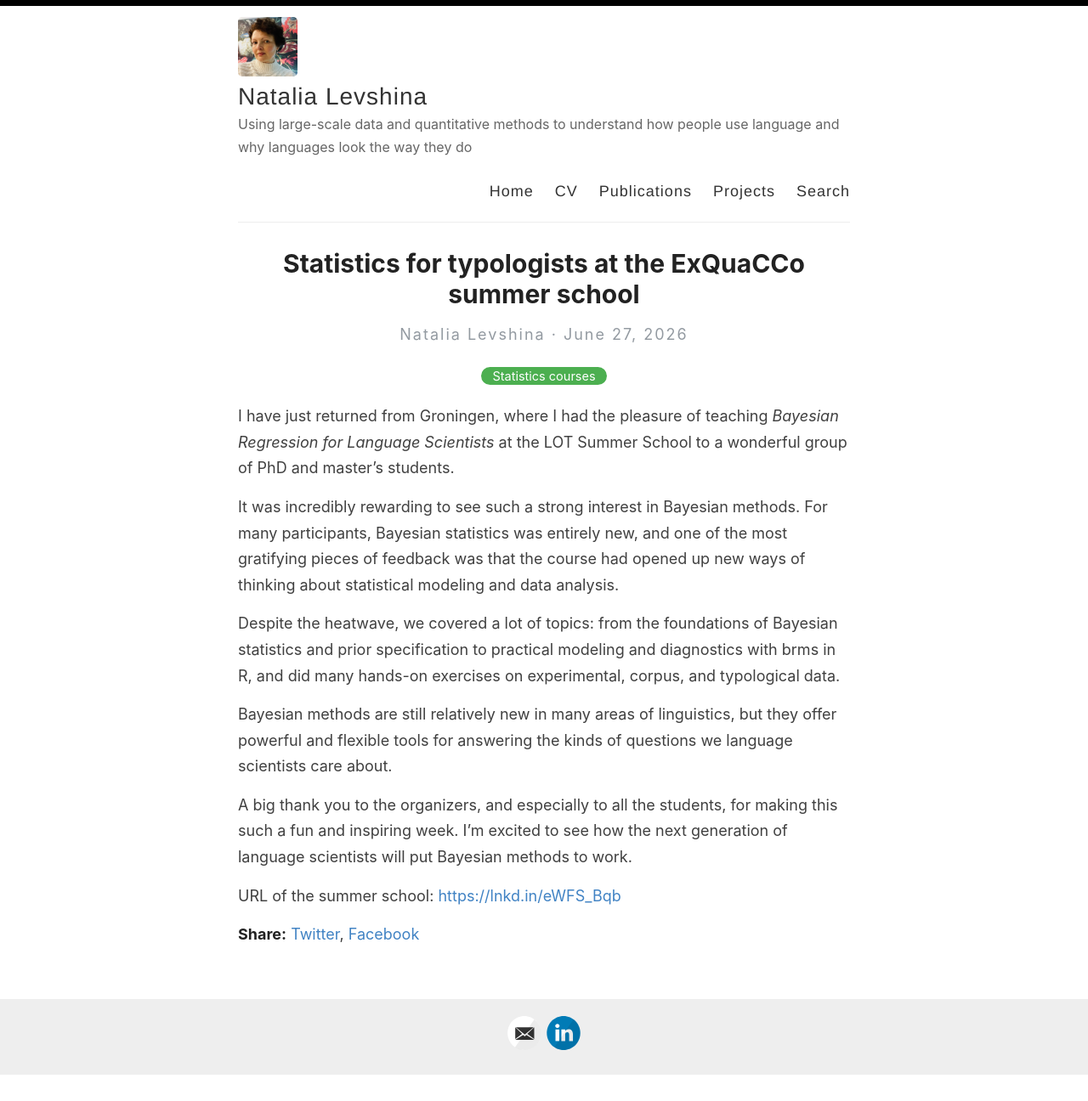
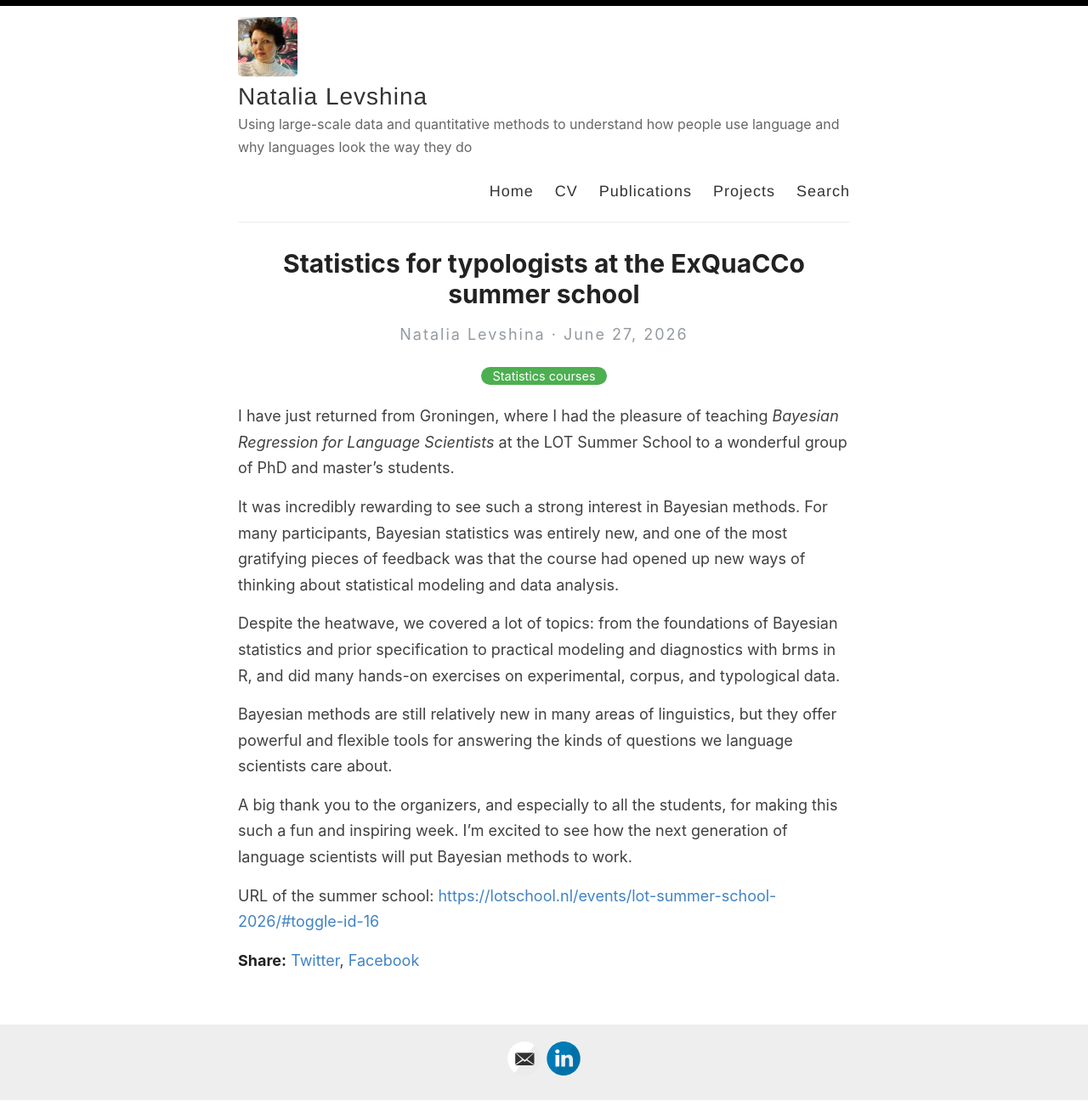
Before and after one commit to levshina/levshina.github.io, a Jekyll site: the page built from _posts/2026-06-27-LOT2026.md, in a window 1280 px wide. Shown: the whole page at 85% size. Built offline with Jekyll 4.4.1, drawn with Linux system fonts in a browser that asks for light colours; before the commit the page ends 1265 px from its top, so only the background shows below that; part of the change alters nothing that is shown.

Commit message:
Update 2026-06-27-LOT2026.md

```diff
--- a/_posts/2026-06-27-LOT2026.md
+++ b/_posts/2026-06-27-LOT2026.md
@@ -14,4 +14,4 @@ Bayesian methods are still relatively new in many areas of linguistics, but they
 
 A big thank you to the organizers, and especially to all the students, for making this such a fun and inspiring week. I'm excited to see how the next generation of language scientists will put Bayesian methods to work.
 
-URL of the summer school: <https://lnkd.in/eWFS_Bqb>
+URL of the summer school: <https://lotschool.nl/events/lot-summer-school-2026/#toggle-id-16>
```
